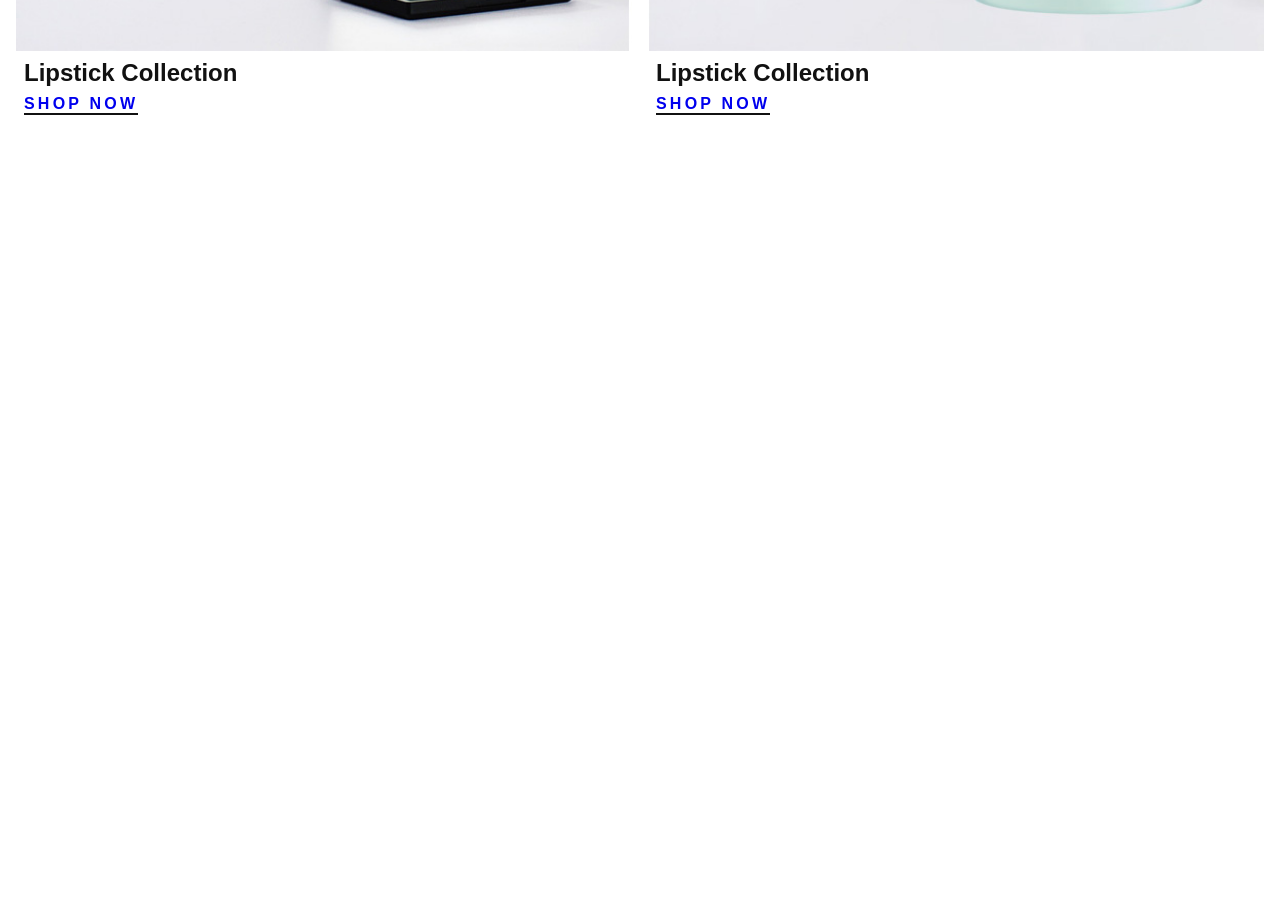
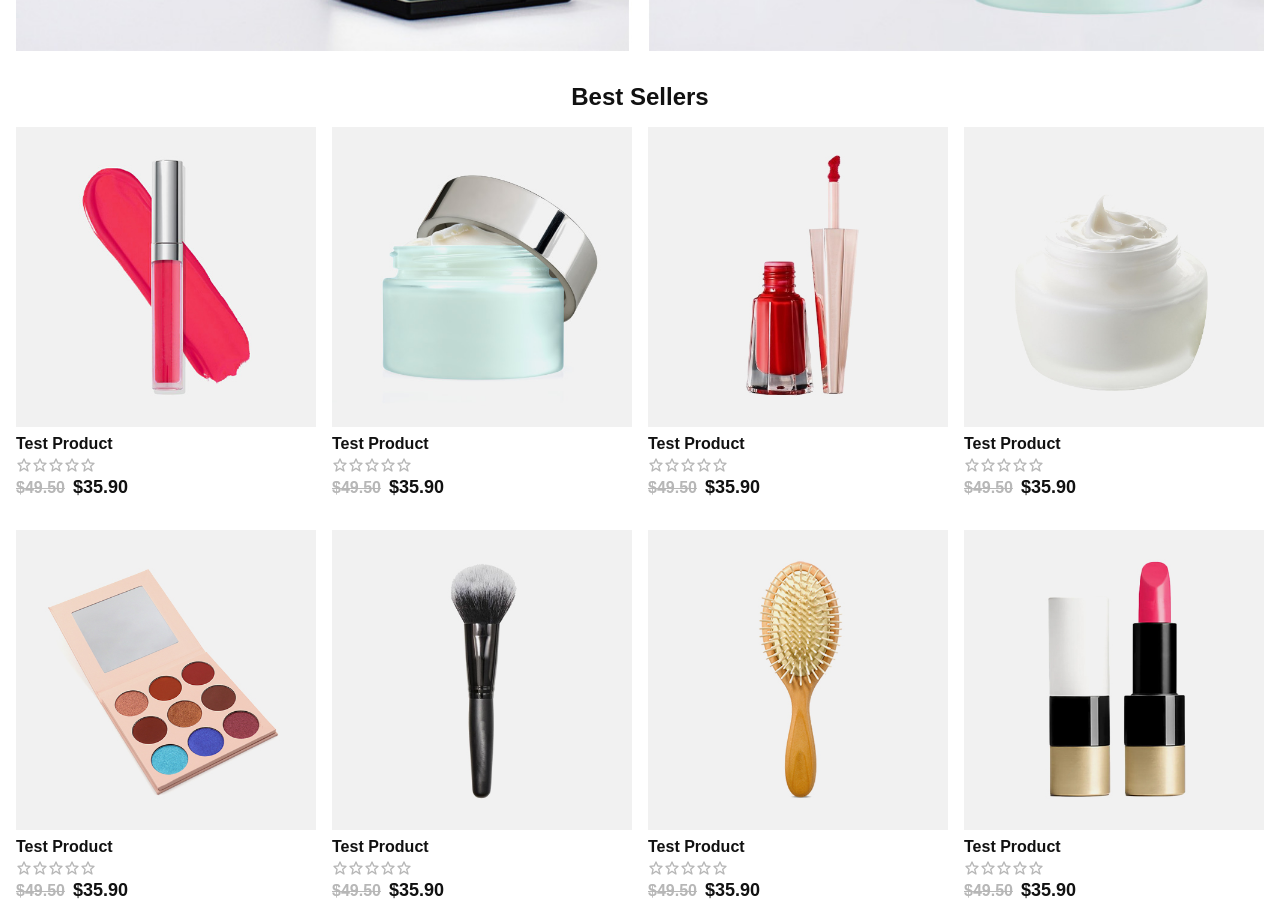
Before and after one commit to Kyril73/beauty-shop, a React (Create React App) app: page / in a window 1280 px wide. Shown: the part 1080-1997 px from the top of the page. Before the commit the page ends 1217 px from the top, so only its background shows below. Built offline with nearby package versions, Linux system fonts and the light colour scheme.

Commit message:
43:11 minutes

```diff
--- a/src/App.js
+++ b/src/App.js
@@ -1,5 +1,6 @@
 import './App.scss';
 import './components/animations.scss'
+import Bestsellers from './components/Bestsellers';
 import Collections from './components/Collections';
 import Header from './components/Header';
 import Hero from './components/Hero';
@@ -10,6 +11,7 @@ function App() {
       <Header />
       <Hero />
       <Collections />
+      <Bestsellers />
     </div>
   );
 }
--- /dev/null
+++ b/src/components/Bestsellers.js
@@ -0,0 +1,214 @@
+import React from 'react'
+import '../components/bestsellers.scss'
+import productOneImg from '../images/product-1.jpg'
+import productTwoImg from '../images/product-2.jpg'
+import productThreeImg from '../images/product-3.jpg'
+import productFourImg from '../images/product-4.jpg'
+import productFiveImg from '../images/product-5.jpg'
+import productSixImg from '../images/product-6.jpg'
+import productSevenImg from '../images/product-7.jpg'
+import productEightImg from '../images/product-8.jpg'
+
+function Bestsellers() {
+  return (
+    <section className="best-sellers" id="best-sellers">
+      <h2 className="section-title">Best Sellers</h2>
+      <div className="best-sellers__grid">
+        <div className="product">
+          <img src={productOneImg} alt="product" className="product__img" />
+
+        <div className="product__actions">
+          <i className="bx bx-heart"></i>
+          <i className="bx bx-zoom-in"></i>
+        </div>
+        <div className="product__info">
+          <h4 className="product__title">Test Product</h4>
+          <a href="#" className="btn add-to-cart">+ Add To Cart</a>
+
+          <div className="product__rating">
+            <i className="bx bx-star"></i>
+            <i className="bx bx-star"></i>
+            <i className="bx bx-star"></i>
+            <i className="bx bx-star"></i>
+            <i className="bx bx-star"></i>
+          </div>
+          <h5 className="product__price">
+            <span className="product__price--before">$49.50</span>
+            $35.90
+          </h5>
+        </div>
+        </div>
+        <div className="product">
+          <img src={productTwoImg} alt="product" className="product__img" />
+
+        <div className="product__actions">
+          <i className="bx bx-heart"></i>
+          <i className="bx bx-zoom-in"></i>
+        </div>
+        <div className="product__info">
+          <h4 className="product__title">Test Product</h4>
+          <a href="#" className="btn add-to-cart">+ Add To Cart</a>
+
+          <div className="product__rating">
+            <i className="bx bx-star"></i>
+            <i className="bx bx-star"></i>
+            <i className="bx bx-star"></i>
+            <i className="bx bx-star"></i>
+            <i className="bx bx-star"></i>
+          </div>
+          <h5 className="product__price">
+            <span className="product__price--before">$49.50</span>
+            $35.90
+          </h5>
+        </div>
+        </div>
+        <div className="product">
+          <img src={productThreeImg} alt="product" className="product__img" />
+
+        <div className="product__actions">
+          <i className="bx bx-heart"></i>
+          <i className="bx bx-zoom-in"></i>
+        </div>
+        <div className="product__info">
+          <h4 className="product__title">Test Product</h4>
+          <a href="#" className="btn add-to-cart">+ Add To Cart</a>
+
+          <div className="product__rating">
+            <i className="bx bx-star"></i>
+            <i className="bx bx-star"></i>
+            <i className="bx bx-star"></i>
+            <i className="bx bx-star"></i>
+            <i className="bx bx-star"></i>
+          </div>
+          <h5 className="product__price">
+            <span className="product__price--before">$49.50</span>
+            $35.90
+          </h5>
+        </div>
+        </div>
+        <div className="product">
+          <img src={productFourImg} alt="product" className="product__img" />
+
+        <div className="product__actions">
+          <i className="bx bx-heart"></i>
+          <i className="bx bx-zoom-in"></i>
+        </div>
+        <div className="product__info">
+          <h4 className="product__title">Test Product</h4>
+          <a href="#" className="btn add-to-cart">+ Add To Cart</a>
+
+          <div className="product__rating">
+            <i className="bx bx-star"></i>
+            <i className="bx bx-star"></i>
+            <i className="bx bx-star"></i>
+            <i className="bx bx-star"></i>
+            <i className="bx bx-star"></i>
+          </div>
+          <h5 className="product__price">
+            <span className="product__price--before">$49.50</span>
+            $35.90
+          </h5>
+        </div>
+        </div>
+        <div className="product">
+          <img src={productFiveImg} alt="product" className="product__img" />
+
+        <div className="product__actions">
+          <i className="bx bx-heart"></i>
+          <i className="bx bx-zoom-in"></i>
+        </div>
+        <div className="product__info">
+          <h4 className="product__title">Test Product</h4>
+          <a href="#" className="btn add-to-cart">+ Add To Cart</a>
+
+          <div className="product__rating">
+            <i className="bx bx-star"></i>
+            <i className="bx bx-star"></i>
+            <i className="bx bx-star"></i>
+            <i className="bx bx-star"></i>
+            <i className="bx bx-star"></i>
+          </div>
+          <h5 className="product__price">
+            <span className="product__price--before">$49.50</span>
+            $35.90
+          </h5>
+        </div>
+        </div>
+        <div className="product">
+          <img src={productSixImg} alt="product" className="product__img" />
+
+        <div className="product__actions">
+          <i className="bx bx-heart"></i>
+          <i className="bx bx-zoom-in"></i>
+        </div>
+        <div className="product__info">
+          <h4 className="product__title">Test Product</h4>
+          <a href="#" className="btn add-to-cart">+ Add To Cart</a>
+
+          <div className="product__rating">
+            <i className="bx bx-star"></i>
+            <i className="bx bx-star"></i>
+            <i className="bx bx-star"></i>
+            <i className="bx bx-star"></i>
+            <i className="bx bx-star"></i>
+          </div>
+          <h5 className="product__price">
+            <span className="product__price--before">$49.50</span>
+            $35.90
+          </h5>
+        </div>
+        </div>
+        <div className="product">
+          <img src={productSevenImg} alt="product" className="product__img" />
+
+        <div className="product__actions">
+          <i className="bx bx-heart"></i>
+          <i className="bx bx-zoom-in"></i>
+        </div>
+        <div className="product__info">
+          <h4 className="product__title">Test Product</h4>
+          <a href="#" className="btn add-to-cart">+ Add To Cart</a>
+
+          <div className="product__rating">
+            <i className="bx bx-star"></i>
+            <i className="bx bx-star"></i>
+            <i className="bx bx-star"></i>
+            <i className="bx bx-star"></i>
+            <i className="bx bx-star"></i>
+          </div>
+          <h5 className="product__price">
+            <span className="product__price--before">$49.50</span>
+            $35.90
+          </h5>
+        </div>
+        </div>
+        <div className="product">
+          <img src={productEightImg} alt="product" className="product__img" />
+
+        <div className="product__actions">
+          <i className="bx bx-heart"></i>
+          <i className="bx bx-zoom-in"></i>
+        </div>
+        <div className="product__info">
+          <h4 className="product__title">Test Product</h4>
+          <a href="#" className="btn add-to-cart">+ Add To Cart</a>
+
+          <div className="product__rating">
+            <i className="bx bx-star"></i>
+            <i className="bx bx-star"></i>
+            <i className="bx bx-star"></i>
+            <i className="bx bx-star"></i>
+            <i className="bx bx-star"></i>
+          </div>
+          <h5 className="product__price">
+            <span className="product__price--before">$49.50</span>
+            $35.90
+          </h5>
+        </div>
+        </div>
+      </div>
+    </section>
+  )
+}
+
+export default Bestsellers
--- /dev/null
+++ b/src/components/bestsellers.scss
@@ -0,0 +1,90 @@
+.best-sellers {
+  padding: var(--sp-md);
+
+  &__grid {
+    display: grid;
+    column-gap: var(--sp-md);
+    row-gap: var(--sp-xl);
+    grid-template-columns: repeat(2, 1fr);
+
+    @media screen and (min-width: 1024px) {
+      grid-template-columns: repeat(4, 1fr);
+    }
+    .product {
+      position: relative;
+      overflow: hidden;
+
+      &:hover .product__actions {
+        right: 15px;
+        opacity: 1;
+      }
+
+      &__actions {
+        position: absolute;
+        right: -150px;
+        top: 15px;
+        display: flex;
+        flex-direction: column;
+        opacity: 0;
+        transition: 0.3s;
+
+        i {
+          cursor: pointer;
+          background-color: white;
+          padding: var(--sp-sm);
+          font-size: var(--fs-md);
+          margin-top: var(--fs-xs);
+        }
+      }
+      &__img {
+        min-width: 100%;
+      }
+
+      &:hover .product__title {
+        opacity: 0;
+      }
+
+      &__title {
+        margin-top: var(--sp-sm);
+        transition: all 0.3s;
+      }
+
+      &__rating i {
+        color: var(--clr-text-muted);
+        margin: var(--sp-xs) 0;
+      }
+
+      &__price {
+        font-size: var(--fs-md);
+
+        &--before {
+          font-size: var(--fs-sm);
+          margin-right: var(--sp-sm);
+          color: var(--clr-text-muted);
+          text-decoration: line-through;
+        }
+      }
+
+      &:hover .add-to-cart {
+        opacity: 1;
+        visibility: visible;
+        top: 0;
+      }
+
+      &__info {
+        position: relative;
+
+        .add-to-cart {
+          position: absolute;
+          color: var(--clr-text-secondary);
+          font-weight: var(--fw-bold);
+
+          top: -10px;
+          opacity: 0;
+          visibility: hidden;
+          transition: all 0.3s;
+        }
+      }
+    }
+  }
+}
--- a/src/components/collections.scss
+++ b/src/components/collections.scss
@@ -28,6 +28,16 @@
         h2 {
           margin-bottom: var(--sp-sm);
         }
+
+        @media screen and (min-width: 768px) {
+          position: absolute;
+          top: 25%;
+          left: var(--sp-md);
+        }
+      }
+      &:hover img {
+        transform: scale(1.1, 1.1);
+        transform-origin: right;
       }
     }
   }
```
